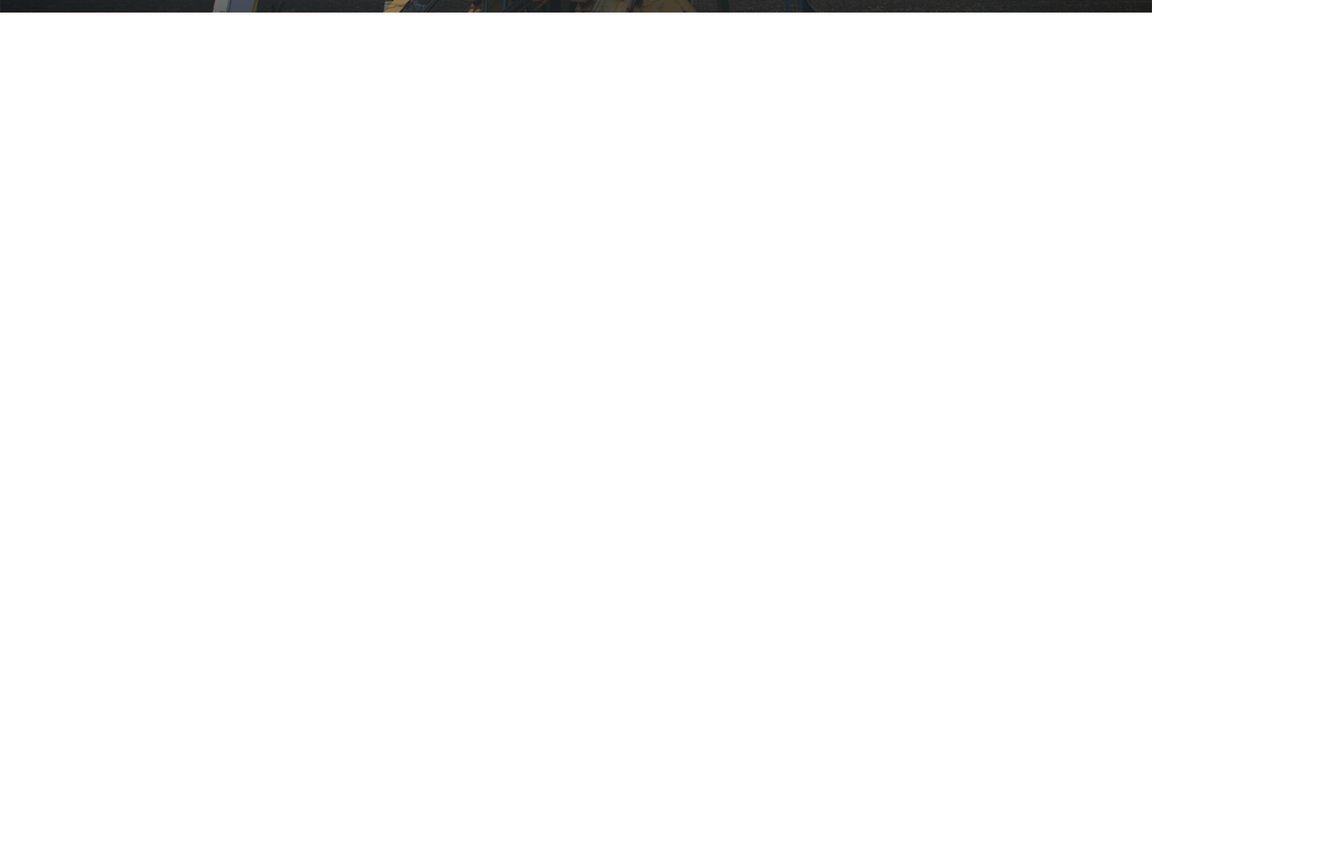
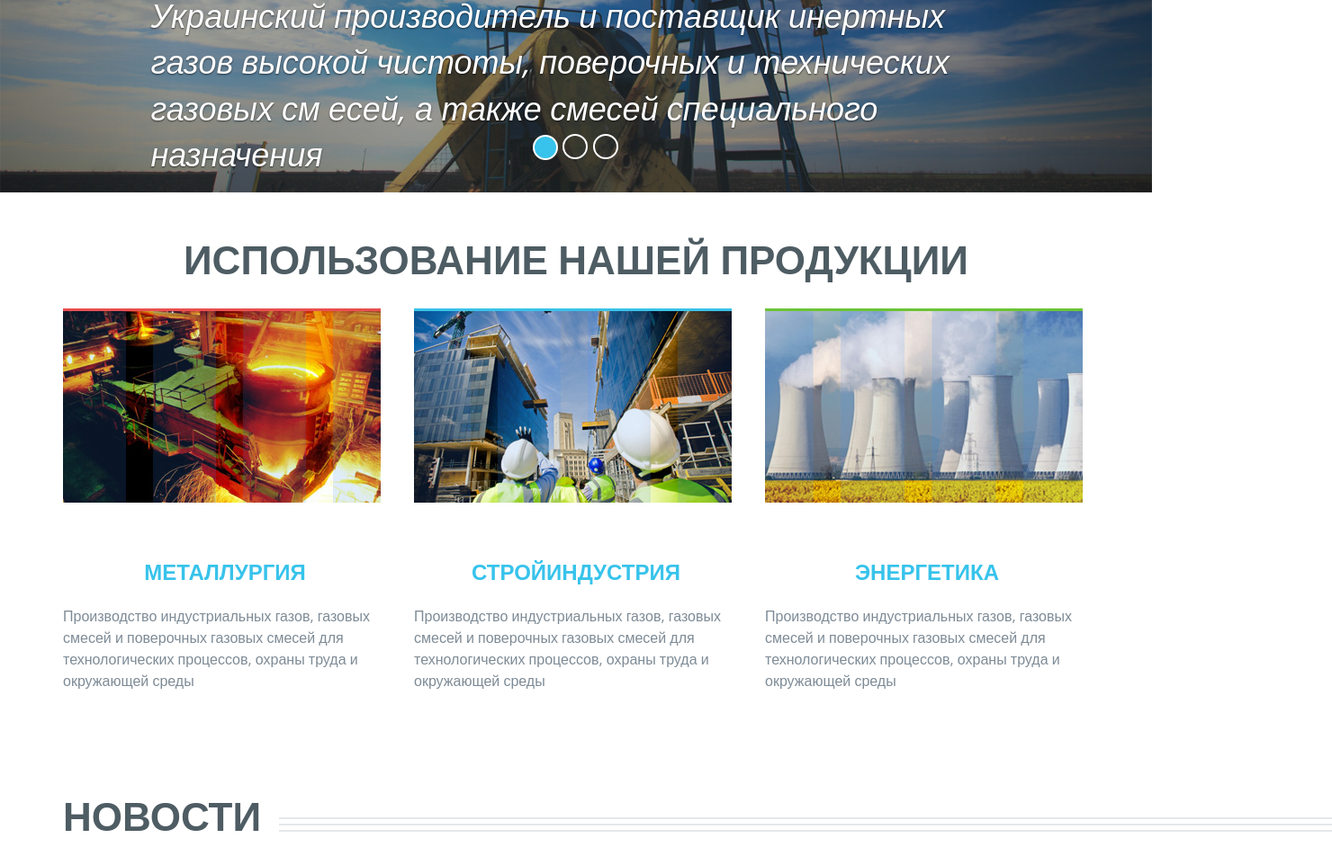
Before and after one commit to volodymyrzub/ingaz, a plain HTML site: page index.html in a window 1280 px wide. Shown: the part 506-1468 px from the top of the page at 90% size, 1480 px wide, since content can reach past the window. Before the commit the page ends 800 px from the top, so only its background shows below. Drawn offline with nearby package versions, Linux system fonts and the light colour scheme.

Commit message:
added carousel

```diff
--- a/css/main.scss
+++ b/css/main.scss
@@ -8,8 +8,6 @@ body {
 }
 
 header {
-	width: 100%;
-	position: absolute;
 	z-index: 2;
 	min-height: 100px;
 	border-bottom: 2px solid rgba(255, 255, 255, .5);
@@ -18,13 +16,22 @@ header {
 
 .navbar-collapse.collapse {
 	list-style: none;
+	padding-top: 30px;
+	text-align: center;
 	li {
 		display: inline-block;
+		a {
+			color: #fff;
+			font-size: 1em;
+			text-transform: uppercase;
+			padding: 0 5px;
+		}
 	}
 }
 
 .navbar-control {
 		list-style: none;
+		padding-top: 30px;
 		li {
 			display: inline-block;
 		}
@@ -49,7 +56,6 @@ header {
 }
 
 .carousel {
-	top: -100px;
 	.carousel-indicators li {
 		height: 28px;
 		width: 28px;
@@ -100,4 +106,77 @@ header {
 		}
 	}
 
+	.section {
+		h2 {
+			color: #4e5c63;
+			font-size: 2.75em;
+			padding-top: 30px;
+			padding-bottom: 21px;
+			font-weight: 600;
+			text-transform: uppercase;
+			display: inline-block;
+			z-index: 2;
+			background-color: #ffffff;
+		}
+	}
+
+	.using-products {
+		@extend .section
+	}
+
+	.product-info {
+			margin-bottom: 4em;
+			.title {
+			font-size: 1.5em;
+			font-weight: 600;
+			text-transform: uppercase;
+			color: #37c3eb;
+			text-align: center;
+			padding-top: 2.5em;
+		}
+		.desc {
+			padding-top: 1.2em;
+			color: #7e8b96;
+			font-size: 1em;
+			font-weight: 400;
+			line-height: 1.5em;
+		}
+	}
+
+	.red-top-line img{
+		border-top: 3px solid #e94f50;
+	}
+
+		.blue-top-line img{
+		border-top: 3px solid #3ac2e8;
+	}
+
+		.green-top-line img{
+		border-top: 3px solid #6cc437
+	}
+
+	.devider {
+		position: absolute;
+		width: 100%;
+		height: 21px;
+		top: 76px;
+		z-index: -1;
+		.line {
+			z-index: -1;
+			display: block;
+			padding-top: 5px;
+			border-top: 2px solid #e4e8eb;
+		}
+	}
+
+	.news {
+		@extend .section
+	}
+
+	.news {
+		.devider {
+			margin-left: 240px;
+		}
+	}
+
 @import 'sass/grid';
--- a/css/sass/grid.scss
+++ b/css/sass/grid.scss
@@ -8,3 +8,14 @@
 // 		margin: 0;
 // 	}
 // }
+
+@media (max-width: 991px) {
+	.navbar-control {
+		padding-left: 0;
+		text-align: right;
+		a.btn-search {
+		    padding: 5px 5px;
+		    margin-right: 0;
+		}
+	}
+}
--- a/index.html
+++ b/index.html
@@ -36,13 +36,13 @@
 							<!--  -->
 							<div class="container">
 								<div class="row">
-									<div class="col-md-2">
+									<div class="col-md-2 col-sm-3 col-xs-6">
 										<div class="logo">
 												<img src="img/logo.png" alt="logo ingaz">
 										</div>
 									</div>
-									<div class="col-md-7">
-										<ul class="collapse navbar-collapse" id="bs-example-navbar-collapse-1">
+									<div class="col-md-7 col-sm-6">
+										<ul class="collapse navbar-collapse nav-items" id="top-navbar">
 											<li><a href="#">Продукция</a></li>
 											<li><a href="#">Новости</a></li>
 											<li><a href="#">Услуги</a></li>
@@ -51,7 +51,7 @@
 											<li><a href="#">Контакты</a></li>
 										</ul>
 									</div>
-									<div class="col-md-3">
+									<div class="col-md-3 col-sm-3 col-xs-6">
 										<ul class="navbar-control">
 											<li><a class="btn-search" href="#"><span class="glyphicon glyphicon-search"></span></a></li>
 											<li><a class="btn-language" href="#">ua</a></li>
@@ -61,12 +61,12 @@
 									</div>
 								</div>
 							</div>
-					<button type="button" class="navbar-toggle collapsed" data-toggle="collapse" data-target="#bs-example-navbar-collapse-1" aria-expanded="false">
-					       <span class="sr-only">Toggle navigation</span>
-					       <span class="icon-bar"></span>
-					       <span class="icon-bar"></span>
-					       <span class="icon-bar"></span>
-					     </button>
+					<button type="button" class="custom-navbar-toggle collapsed" data-toggle="collapse" data-target="#top-navbar" aria-expanded="false">
+								 <span class="sr-only">Toggle navigation</span>
+								 <span class="icon-bar"></span>
+								 <span class="icon-bar"></span>
+								 <span class="icon-bar"></span>
+					</button>
 		</header>
 			<div id="carousel-example-generic" class="carousel slide" data-ride="carousel" data-interval="20000">
 				<!-- Indicators -->
@@ -178,6 +178,82 @@
 			</div>
 		</div>
 
+		<section class="using-products">
+			<div class="container">
+				<div class="row">
+					<div class="col-md-12 text-center">
+						<h2>
+							ИСПОЛЬЗОВАНИЕ НАШЕЙ ПРОДУКЦИИ
+						</h2>
+					</div>
+				</div>
+				<div class="row">
+					<div class="col-md-4">
+						<div class="wrap-img red-top-line">
+							<img class="img-responsive" src="img/product-1.jpg" alt=
+							" product-1" />
+							<div class="product-info">
+								<div class="title">
+									МЕТАЛЛУРГИЯ
+								</div>
+								<div class="desc">
+									Производство индустриальных газов, газовых смесей
+									и поверочных газовых смесей
+									для технологических процессов, охраны труда и
+									окружающей среды
+								</div>
+							</div>
+						</div>
+					</div>
+					<div class="col-md-4">
+						<div class="wrap-img blue-top-line">
+							<img class="img-responsive" src="img/product-2.jpg" alt=
+							"" />
+						</div>
+						<div class="product-info">
+							<div class="title">
+								СТРОЙИНДУСТРИЯ
+							</div>
+							<div class="desc">
+								Производство индустриальных газов, газовых смесей
+								и поверочных газовых смесей для технологических
+								процессов, охраны труда и окружающей среды
+							</div>
+						</div>
+					</div>
+					<div class="col-md-4">
+						<div class="wrap-img green-top-line">
+							<img class="img-responsive" src="img/product-3.jpg" alt=
+							"" />
+						</div>
+						<div class="product-info">
+							<div class="title">
+								ЭНЕРГЕТИКА
+							</div>
+							<div class="desc">
+								Производство индустриальных газов, газовых смесей
+								и поверочных газовых смесей для технологических
+								процессов, охраны труда и окружающей среды
+							</div>
+						</div>
+					</div>
+				</div>
+			</div>
+		</section>
+		<section class="news">
+			<div class="container">
+				<div class="row">
+					<div class="col-md-12 text-left">
+						<h2>Новости</h2>
+						<div class="devider">
+							<span class="line"></span>
+							<span class="line"></span>
+							<span class="line"></span>
+						</div>
+					</div>
+				</div>
+			</div>
+		</section>
 				<script src="http://ajax.googleapis.com/ajax/libs/jquery/1.11.2/jquery.min.js"></script>
 				<script>window.jQuery || document.write('<script src="js/vendor/jquery-1.11.2.min.js"><\/script>')</script>
 
```
Also changed, not shown: css/main.css, css/sass/grid.css, img/product-1.jpg (added), img/product-2.jpg (added), img/product-3.jpg (added), 2 other files.
